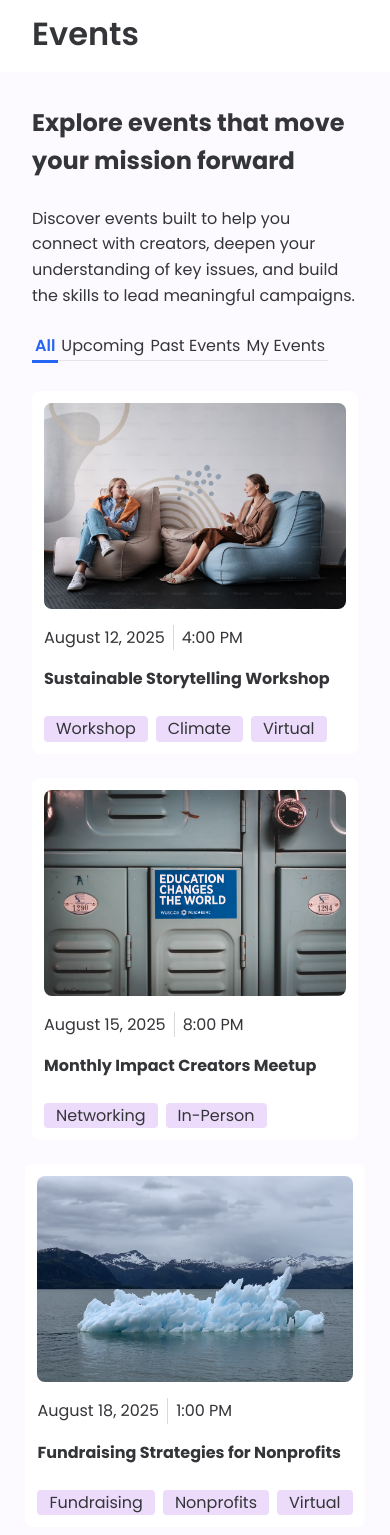
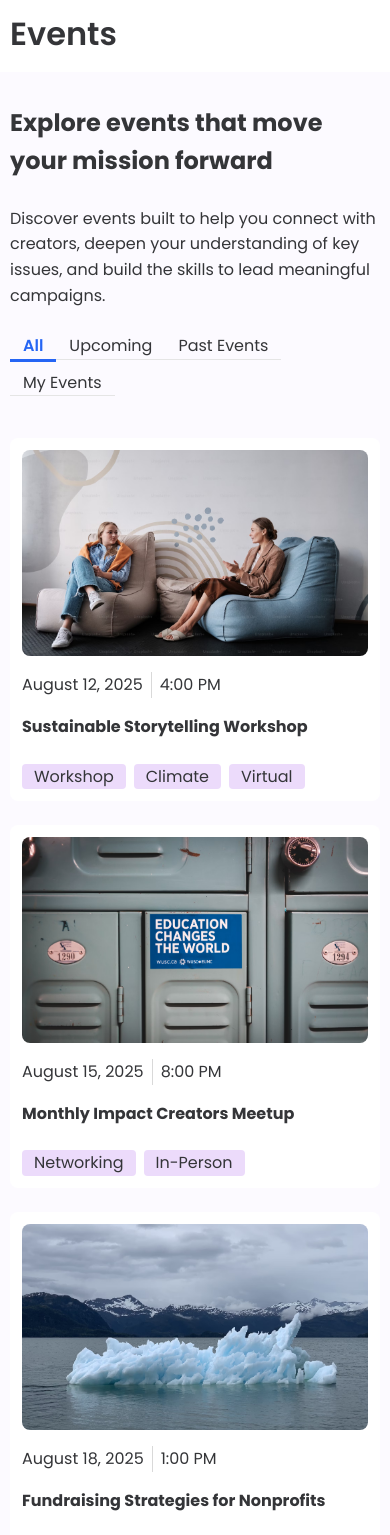
Before and after one commit to GiacomoFranco/Events-Task, a Vue app: page /all in a window 390 px wide. Shown: the top 1535 px of the page. Built offline with nearby package versions, Linux system fonts and the light colour scheme.

Commit message:
improving responsive

```diff
--- a/src/components/EmptyList.vue
+++ b/src/components/EmptyList.vue
@@ -1,12 +1,12 @@
 <template>
-  <div class="empty-list">
+  <div class="empty-list__content">
     <h2 class="empty-list__title">No upcoming events</h2>
     <p>Stay tuned! New events will show up here as they're announced. Keep an eye out for opportunities to connect,
       share, and grow.</p>
   </div>
 </template>
 <style lang="scss">
-.empty-list {
+.empty-list__content {
   display: flex;
   flex-direction: column;
   gap: 2.4rem;
--- a/src/components/EventCard.vue
+++ b/src/components/EventCard.vue
@@ -28,7 +28,6 @@ const props = defineProps(['event']);
 <style lang="scss">
 .event-card {
   background-color: var(--m-white);
-  max-width: 37.6rem;
   flex-basis: 32.6rem;
   flex-grow: 1;
   padding: 1.2rem;
@@ -73,4 +72,12 @@ const props = defineProps(['event']);
     gap: .8rem;
   }
 }
+
+@media (max-width: 700px) {
+  .event-card {
+    &__tags {
+      flex-wrap: wrap;
+    }
+  }
+}
 </style>
--- a/src/components/Events.vue
+++ b/src/components/Events.vue
@@ -5,26 +5,39 @@ import EventsMock from '../mocks/mock-data.json';
 import { filterByTab } from '@/utils/filter';
 
 const props = defineProps(['filter']);
+const filteredEvents = filterByTab(props.filter, EventsMock.events);
 </script>
 
 <template>
-  <div class="events">
-    <template v-if="EventsMock && EventsMock.events.length">
-      <EventCard v-for="event in filterByTab(filter, EventsMock.events)" :event="event" />
-    </template>
-    <template v-else>
+  <template v-if="filteredEvents && filteredEvents.length">
+    <div class="crowded-list">
+      <EventCard v-for="event in filteredEvents" :event="event" />
+    </div>
+  </template>
+  <template v-else>
+    <div class="empty-list">
       <EmptyList />
-    </template>
-  </div>
+    </div>
+  </template>
 </template>
 
 <style lang="scss">
-.events {
+.crowded-list {
+  display: grid;
+  grid-template-columns: repeat(auto-fit, minmax(32.6rem, 1fr));
+  gap: 2.4rem;
+}
+
+.empty-list {
+  width: 100%;
   display: flex;
-  flex-wrap: wrap;
-  gap: 2.4rem;
-  flex-grow: 1;
   justify-content: center;
   align-items: center;
 }
+
+@media (max-width: 440px) {
+  .crowded-list {
+    grid-template-columns: repeat(auto-fit, minmax(22.6rem, 1fr));
+  }
+}
 </style>
--- a/src/components/Layout.vue
+++ b/src/components/Layout.vue
@@ -58,4 +58,15 @@ footer {
   padding: 2rem 0;
   background-color: var(--s-background);
 }
+
+@media (max-width: 700px) {
+  main {
+    padding: 3.2rem 1rem;
+  }
+
+  header {
+    padding: .8rem 1rem;
+  }
+
+}
 </style>
--- a/src/components/Navigation.vue
+++ b/src/components/Navigation.vue
@@ -9,11 +9,16 @@
 
 <style lang="scss">
 a {
+  display: inline-block;
   border-bottom: 1px solid var(--l-gray);
-  min-width: 11.1rem;
+  padding: 0 1.3rem;
+  margin-bottom: 1rem;
+  text-align: center;
 
   &.active {
     border-bottom: 3px solid var(--m-blue);
+    z-index: 1;
+    position: relative;
   }
 }
 </style>
--- a/src/components/Tag.vue
+++ b/src/components/Tag.vue
@@ -10,5 +10,9 @@ const props = defineProps(['tag'])
   color: var(--m-gray);
   padding: 0 1.2rem;
   border-radius: .4rem;
+  text-overflow: ellipsis;
+  text-wrap: nowrap;
+  white-space: nowrap;
+  overflow: hidden;
 }
 </style>
```
